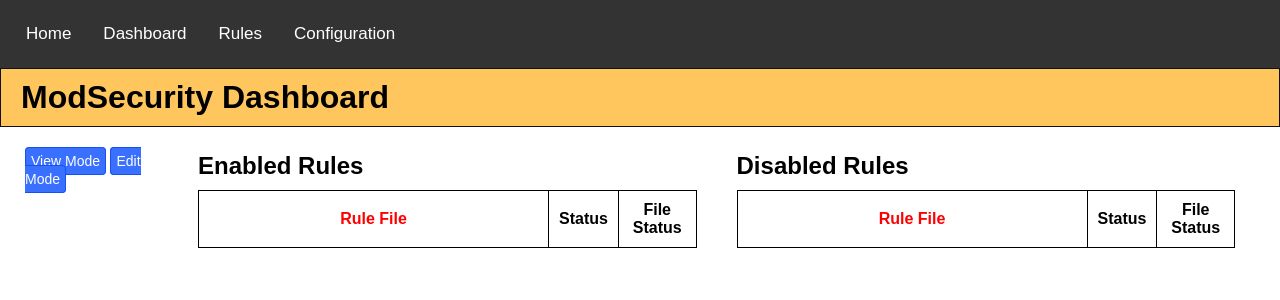
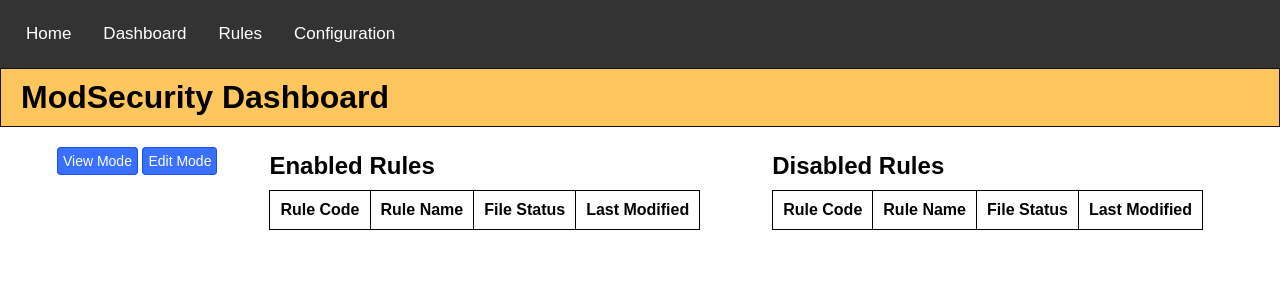
Before and after one commit to m0nK3man/ModSec-UI, a Flask app: page /rules in a window 1280 px wide. Shown: the top 300 px of the page. Run offline with Flask 3, Linux system fonts and the light colour scheme; the visitor is signed in with stand-in values (Sample User, id 1); data that the repository does not hold is empty.

Commit message:
reorder rule table

```diff
--- a/modsec_manager.py
+++ b/modsec_manager.py
@@ -225,7 +225,11 @@ def list_rules():
                     content = f.read()
 
                 rule_info = {
+                    'id': rule.id,
+                    'rule_code': rule.rule_code,
+                    'rule_name': rule.rule_name,
                     'filename': rule.rule_path,
+                    'last_modified': rule.last_modified,  # Ensure this is passed
                     'content': content,
                     'enabled': not rule.rule_path.endswith(".disable"),
                     'changed': rule.is_modified
--- a/templates/rules.html
+++ b/templates/rules.html
@@ -27,19 +27,23 @@
     <h2>Enabled Rules</h2>
     <table>
         <tr>
-            <th>Rule File</th>
-            <th>Status</th>
+            <th style="display:none;">ID</th> <!-- ID hidden but used for sorting -->
+            <th>Rule Code</th>
+            <th>Rule Name</th>
             <th>File Status</th>
+            <th>Last Modified</th>
             {% if view_mode == 'edit' %}
             <th>Actions</th>
             {% endif %}
         </tr>
-        {% for rule in enabled_rules %}
+        {% for rule in enabled_rules|sort(attribute='id') %}
         <tr class="{% if rule.changed %}changed{% endif %}">
-            <td>{{ rule.filename }}</td>
-            <td>Enabled</td>
+            <td style="display:none;">{{ rule.id }}</td> <!-- Hidden ID column -->
+            <td>{{ rule.rule_code }}</td>
+            <td>{{ rule.rule_name }}</td>
             <td>{{ 'Changed' if rule.changed else 'Unchanged' }}</td>
-            {% if view_mode == 'edit' %}
+            <td>{{ rule.last_modified.strftime('%Y-%m-%d %H:%M:%S') if rule.last_modified else 'N/A' }}</td>
+	    {% if view_mode == 'edit' %}
             <td>
                 <a class="button" href="{{ url_for('rules.toggle_rule_view', filename=rule.filename) }}">Disable</a> |
                 <a class="button" href="{{ url_for('rules.edit_rule', filename=rule.filename) }}">Edit</a>
@@ -54,19 +58,23 @@
     <h2>Disabled Rules</h2>
     <table>
         <tr>
-            <th>Rule File</th>
-            <th>Status</th>
+            <th style="display:none;">ID</th> <!-- ID hidden but used for sorting -->
+            <th>Rule Code</th>
+            <th>Rule Name</th>
             <th>File Status</th>
+            <th>Last Modified</th>
             {% if view_mode == 'edit' %}
             <th>Actions</th>
             {% endif %}
         </tr>
-        {% for rule in disabled_rules %}
+        {% for rule in disabled_rules|sort(attribute='id') %}
         <tr class="{% if rule.changed %}changed{% endif %}">
-            <td>{{ rule.filename.lstrip('.') }}</td>
-            <td>Disabled</td>
+            <td style="display:none;">{{ rule.id }}</td> <!-- Hidden ID column -->
+            <td>{{ rule.rule_code }}</td>
+            <td>{{ rule.rule_name }}</td>
             <td>{{ 'Changed' if rule.changed else 'Unchanged' }}</td>
-            {% if view_mode == 'edit' %}
+            <td>{{ rule.last_modified.strftime('%Y-%m-%d %H:%M:%S') if rule.last_modified else 'N/A' }}</td>
+	    {% if view_mode == 'edit' %}
             <td>
                 <a class="button" href="{{ url_for('rules.toggle_rule_view', filename=rule.filename) }}">Enable</a> |
                 <a class="button" href="{{ url_for('rules.edit_rule', filename=rule.filename) }}">Edit</a>
```
